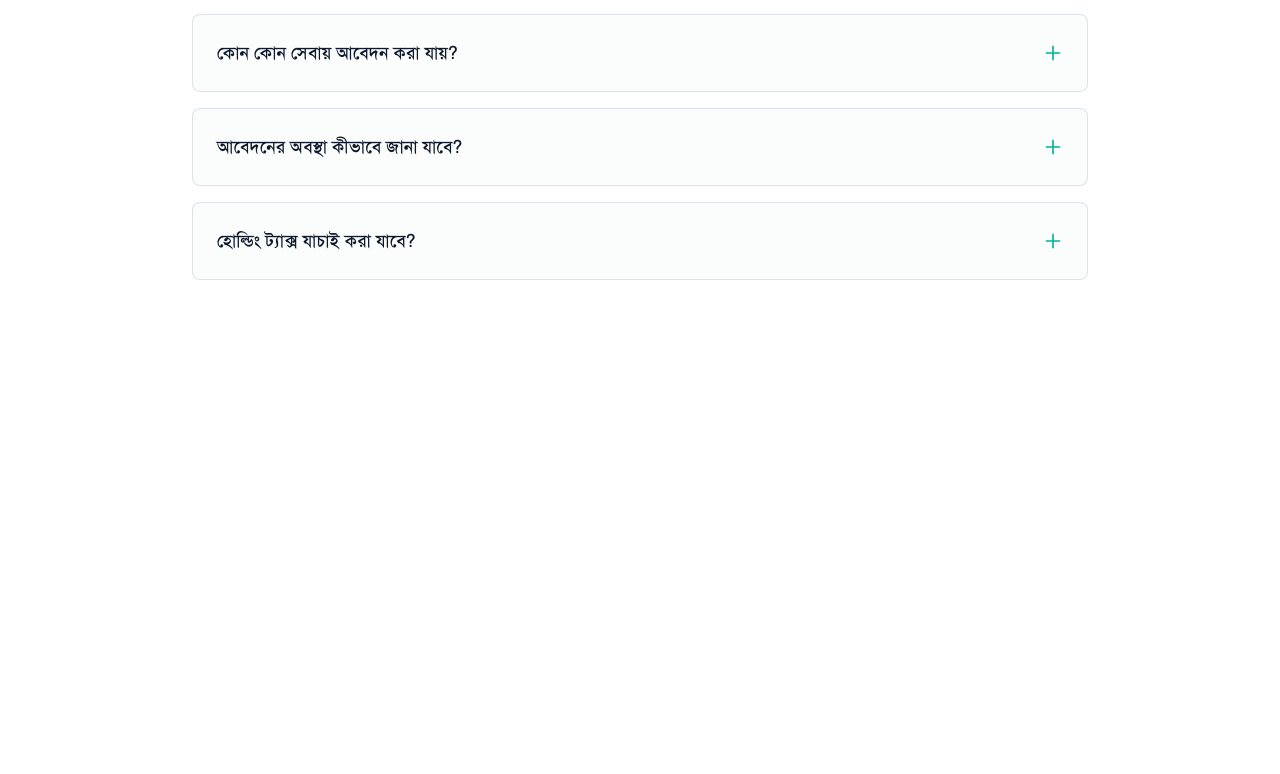
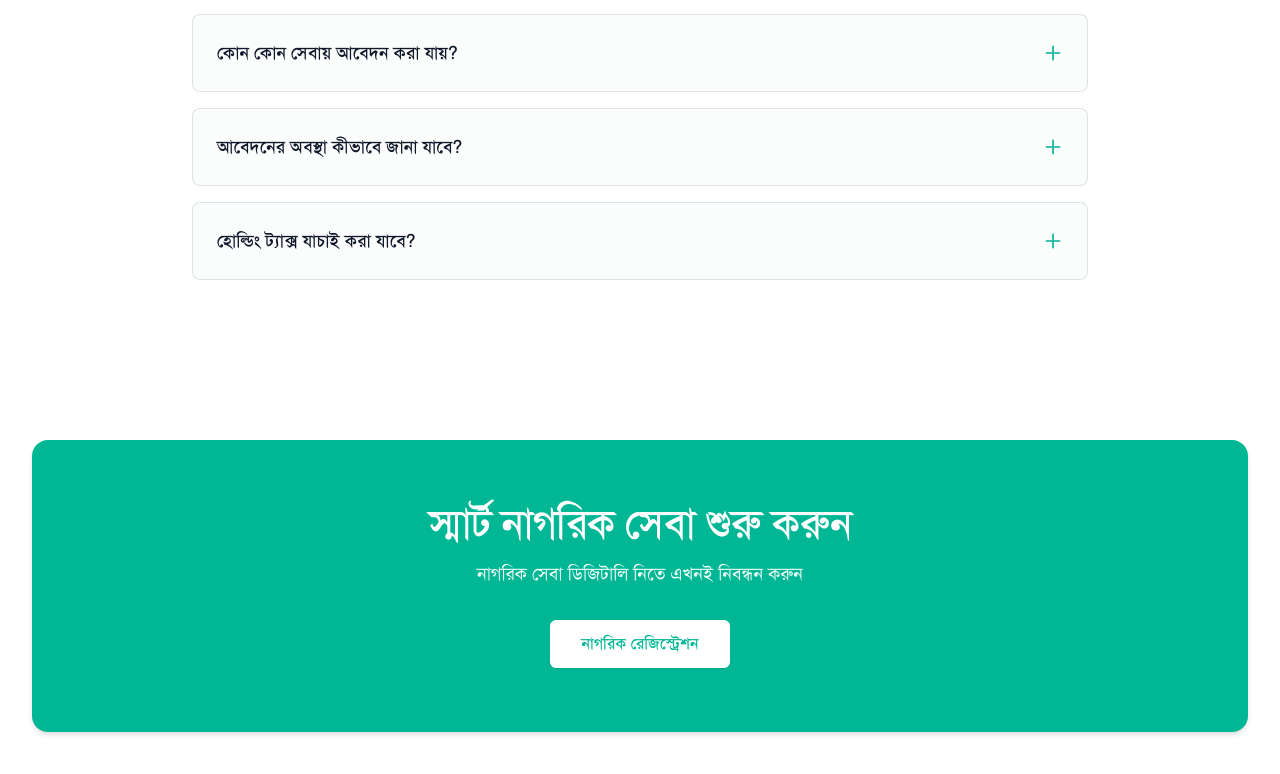
Before and after one commit to ishtiaqrobin/Smart-Nagorik-Landing-Page, a React (Vite) app: page / in a window 1280 px wide. Shown: the part 3532-4306 px from the top of the page. Before the commit the page ends 3908 px from the top, so only its background shows below. Built offline with nearby package versions, Linux system fonts and the light colour scheme; the HTML template or start-up script is replaced by a standard one.

Commit message:
feat: add StartServiceCtaSection and integrate into App layout with toast notifications and scroll-to-top functionality

```diff
--- a/src/App.tsx
+++ b/src/App.tsx
@@ -5,6 +5,7 @@ import { ServicesSection } from "./components/ServicesSection";
 import { ApplyProcessSection } from "./components/ApplyProcessSection";
 import { WhySmartNagorikSection } from "./components/WhySmartNagorikSection";
 import { FaqSection } from "./components/FaqSection";
+import { StartServiceCtaSection } from "./components/StartServiceCtaSection";
 
 export const App: React.FC = () => {
   const [toastMessage, setToastMessage] = useState<string | null>(null);
@@ -88,6 +89,9 @@ export const App: React.FC = () => {
 
         {/* FAQ Section */}
         <FaqSection />
+
+        {/* Start Service CTA Section */}
+        <StartServiceCtaSection onCtaClick={handleAction} />
       </main>
     </div>
   );
--- /dev/null
+++ b/src/components/StartServiceCtaSection.tsx
@@ -0,0 +1,45 @@
+import React from "react";
+
+interface StartServiceCtaSectionProps {
+  onCtaClick?: (action: string) => void;
+}
+
+export const StartServiceCtaSection: React.FC<StartServiceCtaSectionProps> = ({
+  onCtaClick,
+}) => {
+  const handleClick = () => {
+    if (onCtaClick) {
+      onCtaClick("নাগরিক রেজিস্ট্রেশন");
+    }
+  };
+
+  return (
+    <section className="w-full bg-white py-10 sm:py-16">
+      <div className="max-w-7xl mx-auto px-4 sm:px-6 lg:px-8">
+        {/* Full-width CTA Banner Card */}
+        <div className="w-full bg-[#00b795] rounded-2xl py-14 sm:py-16 px-6 sm:px-12 flex flex-col items-center justify-center text-center text-white shadow-md">
+          {/* Main Title */}
+          <h2 className="text-3xl sm:text-4xl lg:text-[42px] font-bold text-white font-bangla mb-4 tracking-tight leading-tight">
+            স্মার্ট নাগরিক সেবা শুরু করুন
+          </h2>
+
+          {/* Subtitle */}
+          <p className="text-white/95 text-base sm:text-lg font-medium font-bangla mb-8 max-w-xl">
+            নাগরিক সেবা ডিজিটালি নিতে এখনই নিবন্ধন করুন
+          </p>
+
+          {/* White CTA Button */}
+          <button
+            type="button"
+            onClick={handleClick}
+            className="bg-white hover:bg-slate-50 text-[#00b795] font-bold px-8 py-3 rounded-md text-sm sm:text-base transition-all duration-200 shadow-sm hover:shadow-md cursor-pointer select-none"
+          >
+            নাগরিক রেজিস্ট্রেশন
+          </button>
+        </div>
+      </div>
+    </section>
+  );
+};
+
+export default StartServiceCtaSection;
```
